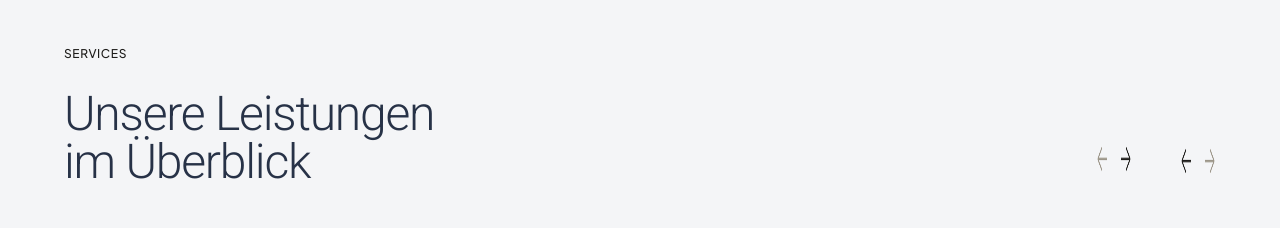
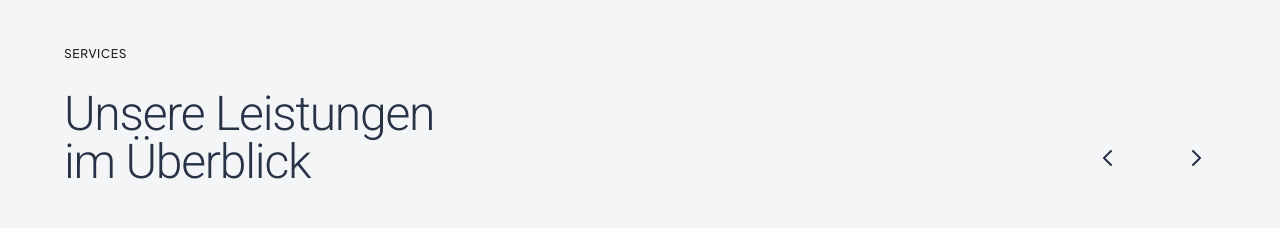
Before and after one commit to HHDS85/datafab-website, a Vue app: page /de/ in a window 1280 px wide. Shown: the part 1360-1588 px from the top of the page. Built offline with nearby package versions, Linux system fonts and the light colour scheme.

Commit message:
Updated TestimonialsCarousel.vue

```diff
--- a/src/components/ServicesSection.vue
+++ b/src/components/ServicesSection.vue
@@ -15,17 +15,21 @@
         <div class="hidden lg:flex items-center justify-between gap-12 mt-auto mb-2">
           <button
             @click="scrollLeft"
-            class="nav-arrow transform rotate-180 w-9 h-9 flex items-center justify-center transition-all duration-300 hover:opacity-70"
+            class="nav-arrow w-10 h-10 flex items-center justify-center transition-all duration-300 hover:opacity-70"
             aria-label="Scroll left"
           >
-            <img src="/testimonialnavigation-2@2x.png" alt="Previous" class="w-full h-full" />
+            <svg class="w-6 h-6 text-[#273247]" fill="none" stroke="currentColor" viewBox="0 0 24 24" stroke-width="2">
+              <path stroke-linecap="round" stroke-linejoin="round" d="M15 19l-7-7 7-7" />
+            </svg>
           </button>
           <button
             @click="scrollRight"
-            class="nav-arrow w-9 h-9 flex items-center justify-center transition-all duration-300 hover:opacity-70"
+            class="nav-arrow w-10 h-10 flex items-center justify-center transition-all duration-300 hover:opacity-70"
             aria-label="Scroll right"
           >
-            <img src="/testimonialnavigation-2@2x.png" alt="Next" class="w-full h-full" />
+            <svg class="w-6 h-6 text-[#273247]" fill="none" stroke="currentColor" viewBox="0 0 24 24" stroke-width="2">
+              <path stroke-linecap="round" stroke-linejoin="round" d="M9 5l7 7-7 7" />
+            </svg>
           </button>
         </div>
       </div>
@@ -94,12 +98,12 @@
           <div class="flex justify-center items-center gap-3.5 mt-7">
             <button
               @click="prevSlide"
-              class="w-9 h-9 flex items-center justify-center bg-[#273248]/10 hover:bg-[#273248]/20 transition-colors rounded-lg"
+              class="w-10 h-10 flex items-center justify-center transition-all duration-300 hover:opacity-70"
               :disabled="currentSlide === 0"
-              :class="{ 'opacity-50 cursor-not-allowed': currentSlide === 0 }"
+              :class="{ 'opacity-30 cursor-not-allowed': currentSlide === 0 }"
             >
-              <svg class="w-4 h-4 text-[#273248]" fill="none" stroke="currentColor" viewBox="0 0 24 24">
-                <path stroke-linecap="round" stroke-linejoin="round" stroke-width="2" d="M15 19l-7-7 7-7" />
+              <svg class="w-5 h-5 text-[#273248]" fill="none" stroke="currentColor" viewBox="0 0 24 24" stroke-width="2">
+                <path stroke-linecap="round" stroke-linejoin="round" d="M15 19l-7-7 7-7" />
               </svg>
             </button>
 
@@ -115,12 +119,12 @@
 
             <button
               @click="nextSlide"
-              class="w-9 h-9 flex items-center justify-center bg-[#273248]/10 hover:bg-[#273248]/20 transition-colors rounded-lg"
+              class="w-10 h-10 flex items-center justify-center transition-all duration-300 hover:opacity-70"
               :disabled="currentSlide >= maxSlide"
-              :class="{ 'opacity-50 cursor-not-allowed': currentSlide >= maxSlide }"
+              :class="{ 'opacity-30 cursor-not-allowed': currentSlide >= maxSlide }"
             >
-              <svg class="w-4 h-4 text-[#273248]" fill="none" stroke="currentColor" viewBox="0 0 24 24">
-                <path stroke-linecap="round" stroke-linejoin="round" stroke-width="2" d="M9 5l7 7-7 7" />
+              <svg class="w-5 h-5 text-[#273248]" fill="none" stroke="currentColor" viewBox="0 0 24 24" stroke-width="2">
+                <path stroke-linecap="round" stroke-linejoin="round" d="M9 5l7 7-7 7" />
               </svg>
             </button>
           </div>
--- a/src/components/TestimonialsCarousel.vue
+++ b/src/components/TestimonialsCarousel.vue
@@ -52,17 +52,21 @@
             <div class="flex items-center justify-between gap-12">
               <button
                 @click="previousSlide"
-                class="nav-arrow transform rotate-180 w-9 h-9 flex items-center justify-center transition-all duration-300 hover:opacity-70"
+                class="nav-arrow w-10 h-10 flex items-center justify-center transition-all duration-300 hover:opacity-70"
                 aria-label="Previous testimonial"
               >
-                <img src="/testimonialnavigation-2@2x.png" alt="Previous" class="w-full h-full" />
+                <svg class="w-6 h-6 text-[#1e1d1b]" fill="none" stroke="currentColor" viewBox="0 0 24 24" stroke-width="2">
+                  <path stroke-linecap="round" stroke-linejoin="round" d="M15 19l-7-7 7-7" />
+                </svg>
               </button>
               <button
                 @click="nextSlide"
-                class="nav-arrow w-9 h-9 flex items-center justify-center transition-all duration-300 hover:opacity-70"
+                class="nav-arrow w-10 h-10 flex items-center justify-center transition-all duration-300 hover:opacity-70"
                 aria-label="Next testimonial"
               >
-                <img src="/testimonialnavigation-2@2x.png" alt="Next" class="w-full h-full" />
+                <svg class="w-6 h-6 text-[#1e1d1b]" fill="none" stroke="currentColor" viewBox="0 0 24 24" stroke-width="2">
+                  <path stroke-linecap="round" stroke-linejoin="round" d="M9 5l7 7-7 7" />
+                </svg>
               </button>
             </div>
           </div>
```
